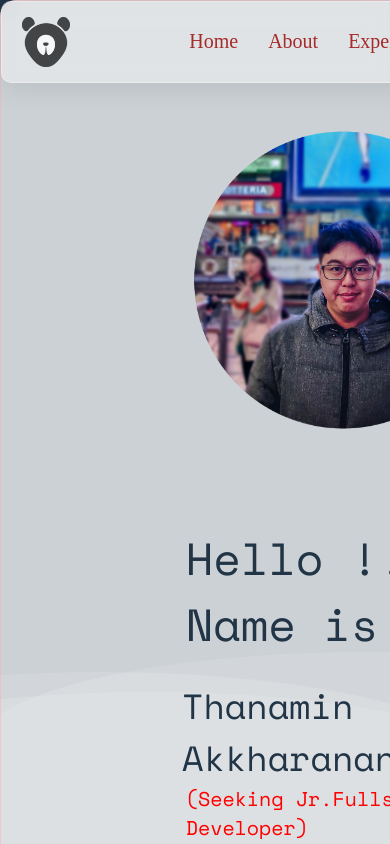
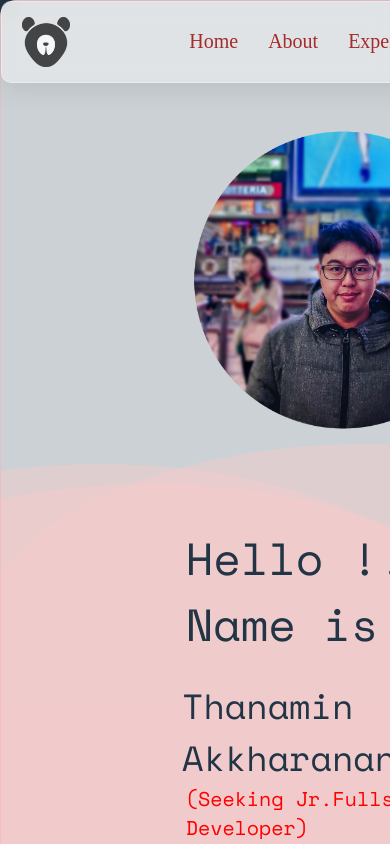
Before and after one commit to Thanamin/myPortfolio, a React (Vite) app: page / in a window 390 px wide. Shown: the top 844 px of the page. Built offline with nearby package versions, Linux system fonts and the light colour scheme; a web font is replaced by a local one.

Commit message:
update color wave

```diff
--- a/src/Components/BackgroundWave/BackgroundWave.css
+++ b/src/Components/BackgroundWave/BackgroundWave.css
@@ -21,11 +21,11 @@
 }
 
 .wave {
-    background: rgba(255, 255, 255, 0.158);
+    background: rgba(233, 25, 18, 0.486);
     border-radius: 1000% 1000% 0 0;
     position: fixed;
     width: 200%;
-    height: 12em;
+    height: 17em;
     animation: wave 10s -3s linear infinite;
     transform: translate3d(0, 0, 0);
     opacity: 0.8;
--- a/src/Components/BackgroundWave/BackgroundWaveMobile.css
+++ b/src/Components/BackgroundWave/BackgroundWaveMobile.css
@@ -1,4 +1,63 @@
 @media screen and (max-width: 768px) {
+    @keyframes gradient {
+        0% {
+            background-position: 0% 0%;
+        }
+        50% {
+            background-position: 100% 100%;
+        }
+        100% {
+            background-position: 0% 0%;
+        }
+    }
+
+    .wave {
+        background: rgba(233, 25, 18, 0.486);
+        border-radius: 1000% 1000% 0 0;
+        position: fixed;
+        width: 200%;
+        height: 25em;
+        animation: wave 10s -3s linear infinite;
+        transform: translate3d(0, 0, 0);
+        opacity: 0.8;
+        bottom: 0;
+        left: 0;
+        z-index: -1;
+    }
+
+    .wave:nth-of-type(2) {
+        bottom: -1.25em;
+        animation: wave 18s linear reverse infinite;
+        opacity: 0.8;
+    }
+
+    .wave:nth-of-type(3) {
+        bottom: -2.5em;
+        animation: wave 20s -1s reverse infinite;
+        opacity: 0.9;
+    }
+
+    @keyframes wave {
+        2% {
+            transform: translateX(1);
+        }
+
+        25% {
+            transform: translateX(-25%);
+        }
+
+        50% {
+            transform: translateX(-50%);
+        }
+
+        75% {
+            transform: translateX(-25%);
+        }
+
+        100% {
+            transform: translateX(1);
+        }
+    }
 
 
 
--- a/src/index.css
+++ b/src/index.css
@@ -11,7 +11,7 @@
   font-weight: 400; */
 
   color-scheme: light dark;
-  color: rgba(255, 255, 255, 0.87);
+  /* color: rgba(231, 236, 150, 0.863); */
   background-color: #242424;
 
   font-synthesis: none;
```
